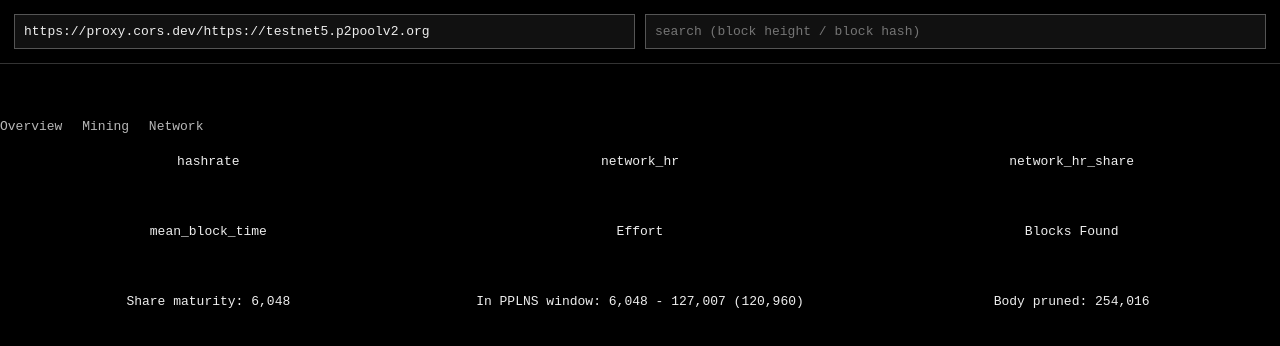
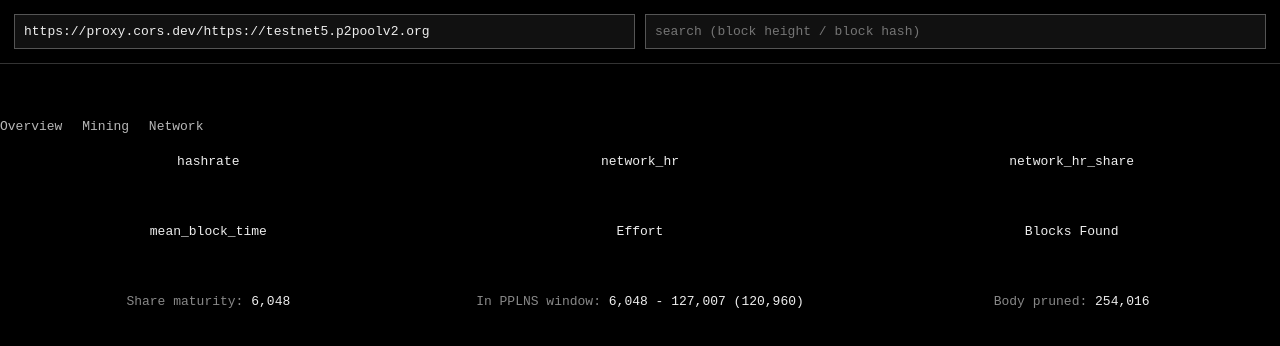
Before and after one commit to numycode/p2poolv2-probe, a plain HTML site: page index.html in a window 1280 px wide. Drawn offline with Linux system fonts and the light colour scheme; no server answers.

Commit message:
add label class

```diff
--- a/index.html
+++ b/index.html
@@ -52,6 +52,7 @@
             text-align: center;
             border-radius: 5px;
         }
+        .label {color: #888888;}
         /* block v */
         .block_visualizer_rows {
             position: relative;
```
